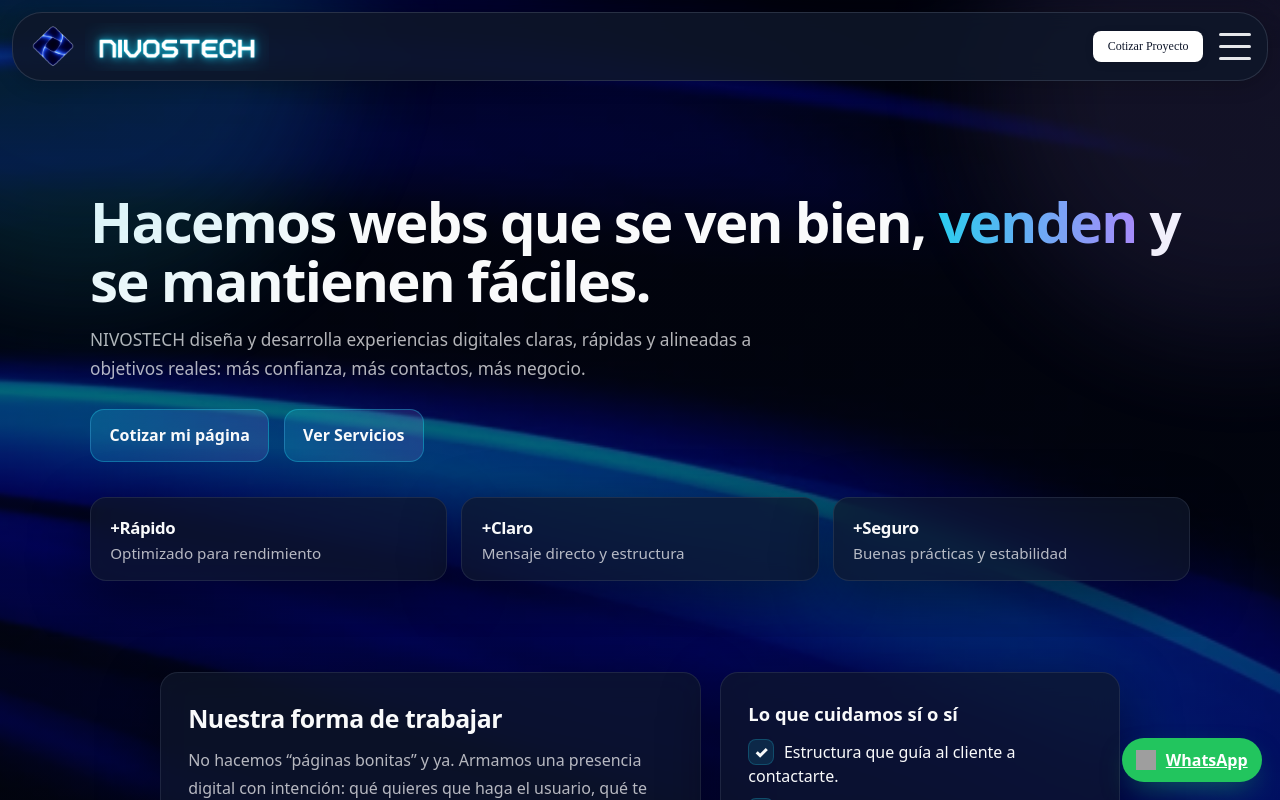
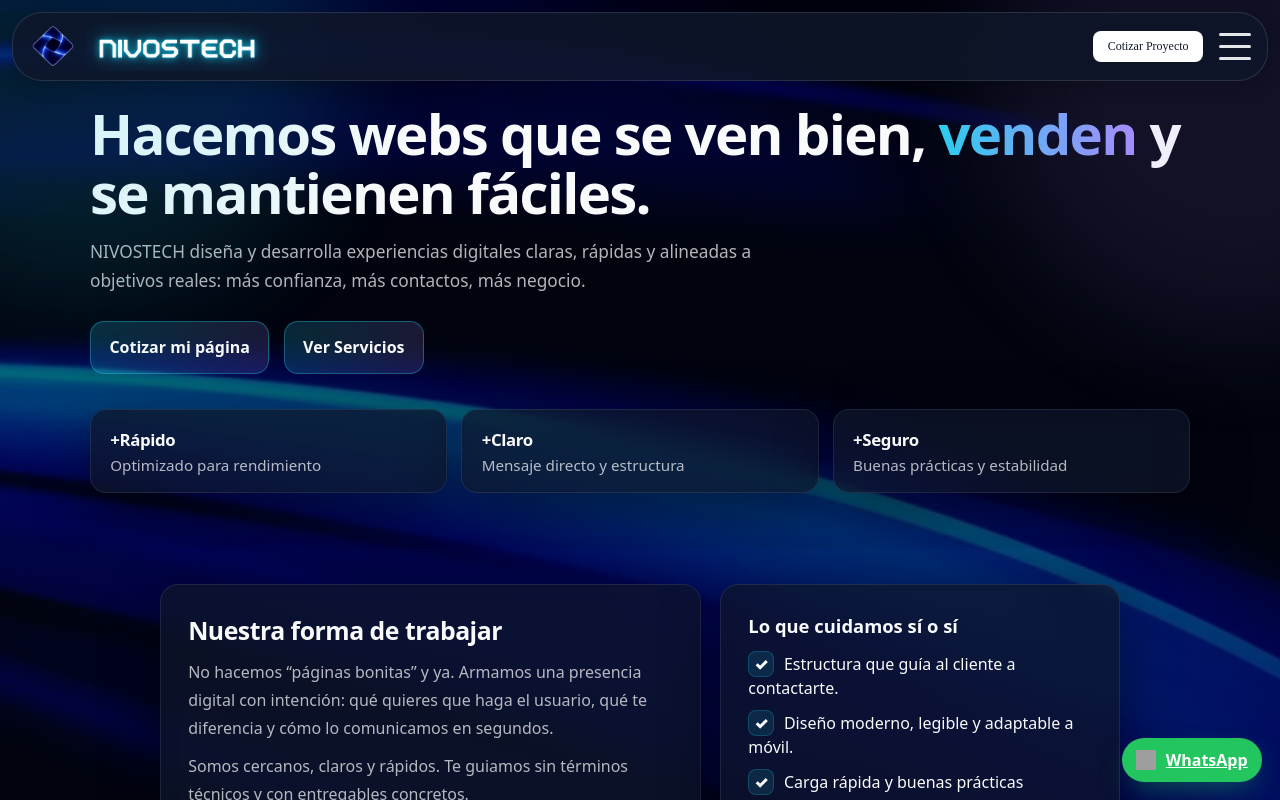
Before and after one commit to HugoAguayo2006/nivostech, a React (Vite) app: page /nosotros in a window 1280 px wide. Shown: the top 800 px of the page. Built offline with nearby package versions, Linux system fonts and the light colour scheme; grey boxes are pictures that could not be loaded; a web font is replaced by a local one.

Commit message:
Nosotro corregido espacio muerto

```diff
--- a/src/pages/Nosotros.css
+++ b/src/pages/Nosotros.css
@@ -437,3 +437,39 @@
     padding: 2.4rem;
   }
 }
+
+
+/* ================= HERO ================= */
+
+
+/* Quita el empuje “falso” del título */
+.about-h1 {
+  margin: 1.1rem 0 0.9rem !important;
+  margin-top: 0 !important; /* por si alguien lo vuelve a meter */
+  font-size: clamp(2.2rem, 4.4vw, 3.6rem) !important;
+  line-height: 1.05 !important;
+  letter-spacing: -0.03em !important;
+  font-weight: 900 !important;
+}
+
+/* Desktop: evita el padding-top gigante */
+@media (min-width: 1024px) {
+  .about-hero2 {
+    padding-top: 5.5rem !important;
+    padding: 9.5rem 1.25rem 3.5rem !important;
+  }
+}
+
+@media (min-width: 540px) {
+  .about-hero2 {
+    padding-top: 5.5rem !important;
+    padding: 6.5rem 1.25rem 3.5rem !important;
+  }
+}
+
+@media (min-width: 1368px) {
+  .about-hero2 {
+    padding-top: 5.5rem !important;
+    padding: 8.5rem 1.25rem 3.5rem !important;
+  }
+}
```
